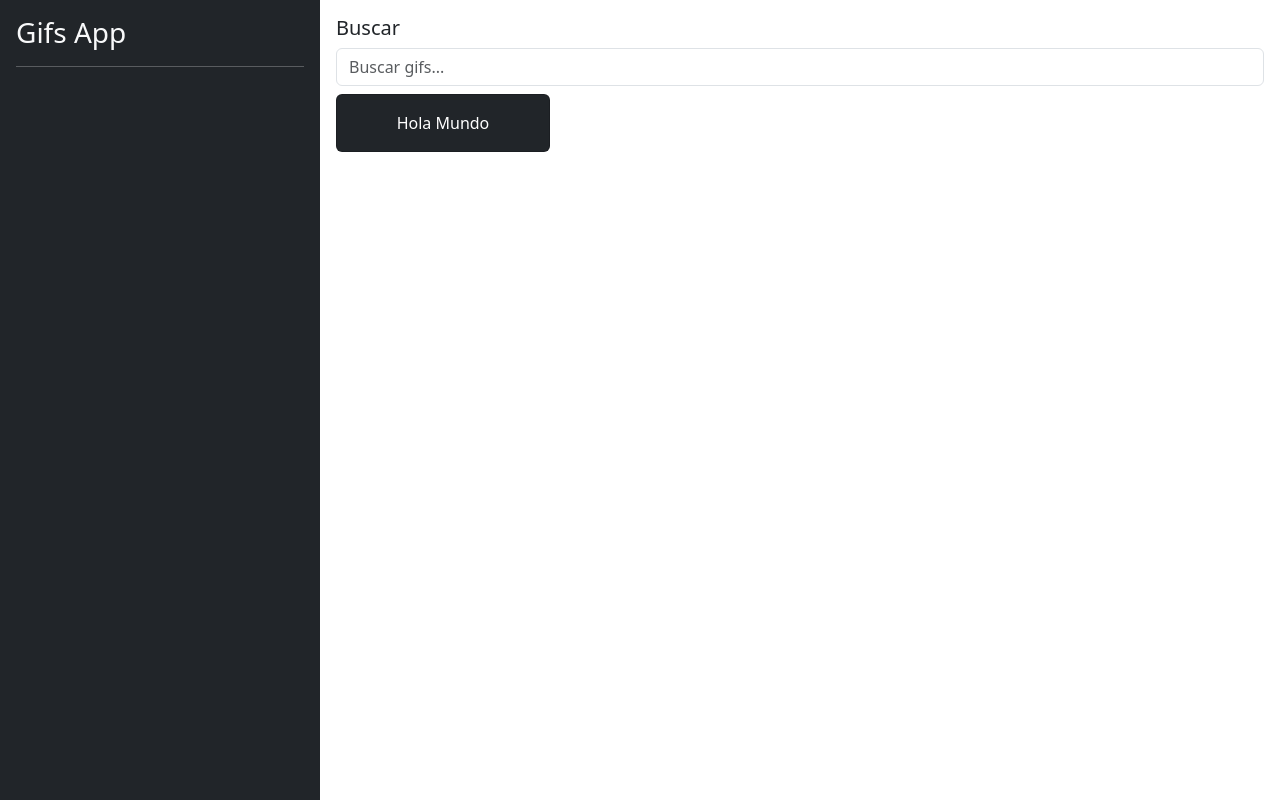
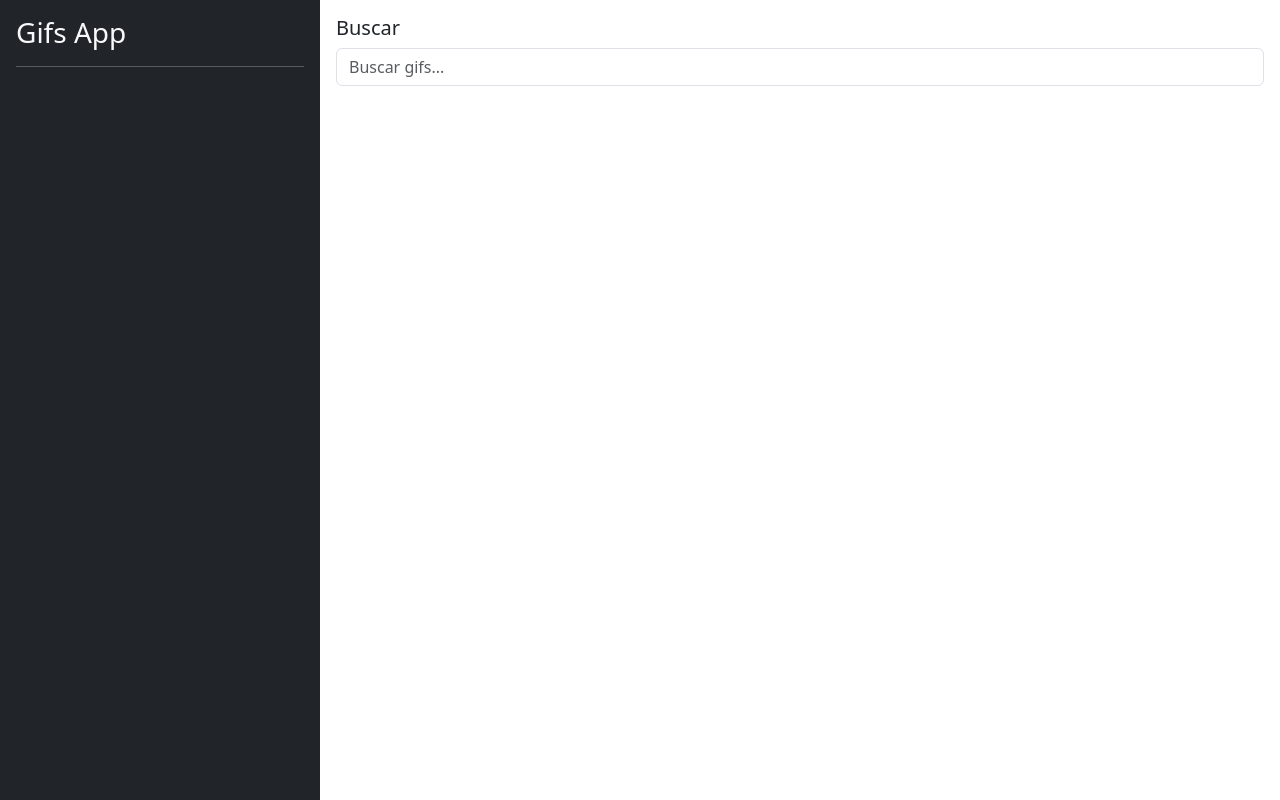
Before and after one commit to victorwcv/Angular, an Angular app in the folder 03-gifs-app/: page / in a window 1280 px wide. Built offline with nearby package versions, Linux system fonts and the light colour scheme.

Commit message:
Implement search from history

```diff
--- a/03-gifs-app/src/app/gifs/components/card-list/card-list.component.html
+++ b/03-gifs-app/src/app/gifs/components/card-list/card-list.component.html
@@ -1,9 +1,15 @@
 <div class="row">
-  <div class="col-md-3 col-sm-6">
+  <div *ngFor="let gif of gifList" class="col-md-3 col-sm-6">
     <div class="card mb-2 text-center bg-dark">
-      <!-- TODO: Crear imagen -->
+      <figure>
+        <img
+          [src]="gif.images.downsized_medium.url"
+          [alt]="gif.title"
+          class="card-img-top"
+        />
+      </figure>
       <div class="card-body text-white">
-        <p class="card-text">Hola Mundo</p>
+        <p class="card-text">{{ gif.title }}</p>
       </div>
     </div>
   </div>
--- a/03-gifs-app/src/app/gifs/components/card-list/card-list.component.ts
+++ b/03-gifs-app/src/app/gifs/components/card-list/card-list.component.ts
@@ -1,9 +1,11 @@
-import { Component } from '@angular/core';
+import { Component, Input } from '@angular/core';
+import { Gif } from '../../interfaces/gifs.interfaces';
 
 @Component({
   selector: 'gifs-card-list',
   templateUrl: './card-list.component.html'
 })
 export class CardListComponent {
-
+  @Input()
+  public gifList: Gif[] = [];
 }
--- a/03-gifs-app/src/app/gifs/pages/home-page/home-page.component.html
+++ b/03-gifs-app/src/app/gifs/pages/home-page/home-page.component.html
@@ -8,7 +8,7 @@
   <div class="col-12 pt-2">
     <!-- Listado de gifs -->
 
-    <gifs-card-list></gifs-card-list>
+    <gifs-card-list [gifList]="gifList"></gifs-card-list>
 
   </div>
 </div>
--- a/03-gifs-app/src/app/gifs/pages/home-page/home-page.component.ts
+++ b/03-gifs-app/src/app/gifs/pages/home-page/home-page.component.ts
@@ -1,4 +1,6 @@
 import { Component } from '@angular/core';
+import { GifsService } from '../../services/gifs.service';
+import { Gif } from '../../interfaces/gifs.interfaces';
 
 @Component({
   selector: 'gifs-home-page',
@@ -6,4 +8,10 @@ import { Component } from '@angular/core';
 })
 export class HomePageComponent {
 
+  constructor ( private gifService: GifsService ) {}
+
+  get gifList() : Gif[] {
+    return this.gifService.gifList
+  }
+
 }
--- a/03-gifs-app/src/app/shared/components/sidebar/sidebar.component.html
+++ b/03-gifs-app/src/app/shared/components/sidebar/sidebar.component.html
@@ -4,6 +4,7 @@
 
   <div class="list-group list-reset">
     <button
+      (click)="searchFromHistory(gif)"
       *ngFor="let gif of gifs; let i = index"
       class="list-group-item list-group-item-action"
     >
--- a/03-gifs-app/src/app/shared/components/sidebar/sidebar.component.ts
+++ b/03-gifs-app/src/app/shared/components/sidebar/sidebar.component.ts
@@ -7,11 +7,13 @@ import { GifsService } from '../../../gifs/services/gifs.service';
   styleUrl: './sidebar.component.css',
 })
 export class SidebarComponent {
-
-
   constructor(private gifsService: GifsService) {}
 
   get gifs() {
     return this.gifsService.tagsHistory;
   }
+
+  searchFromHistory(value: string): void {
+    this.gifsService.searchTag(value);
+  }
 }
```
